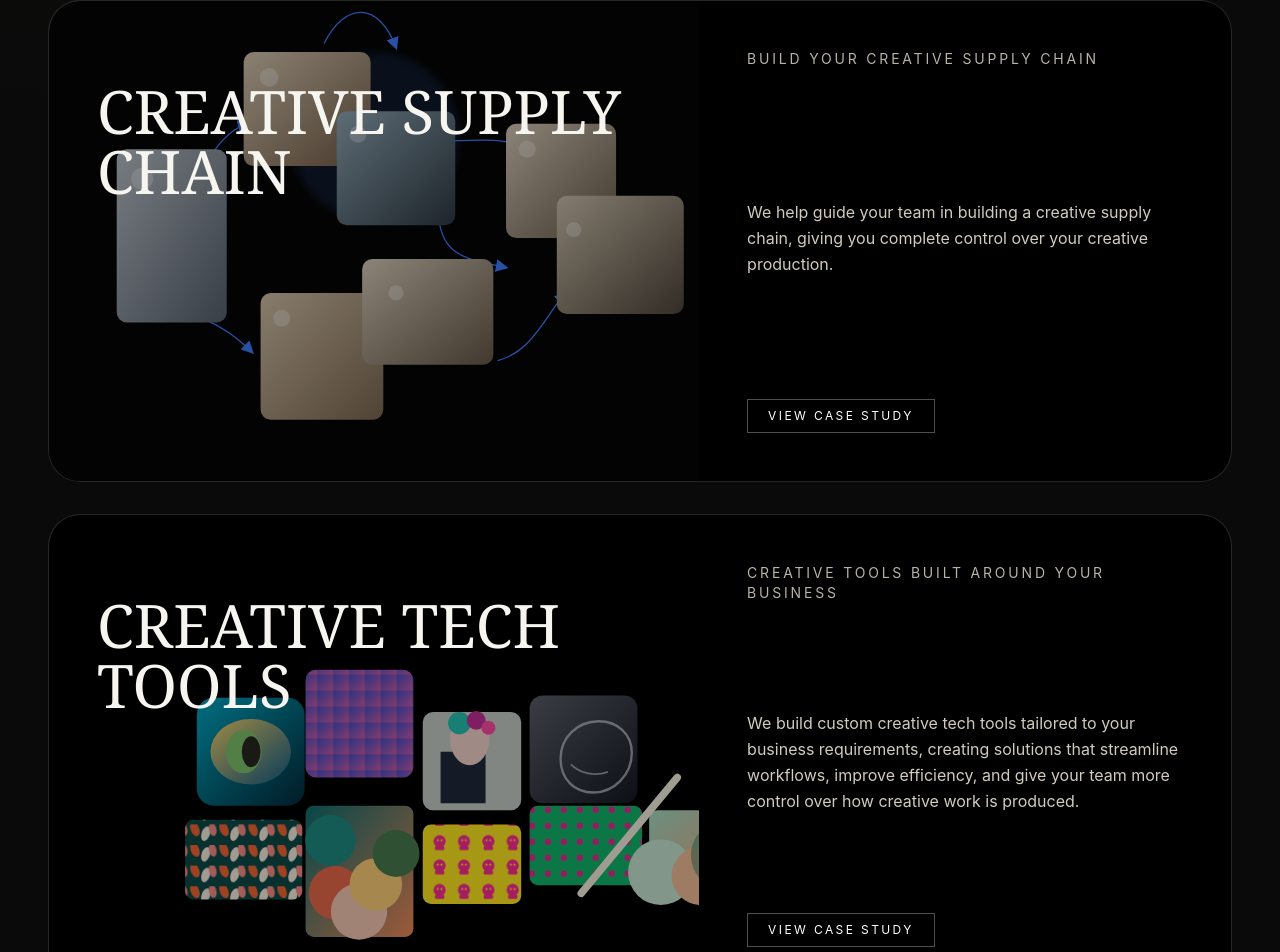
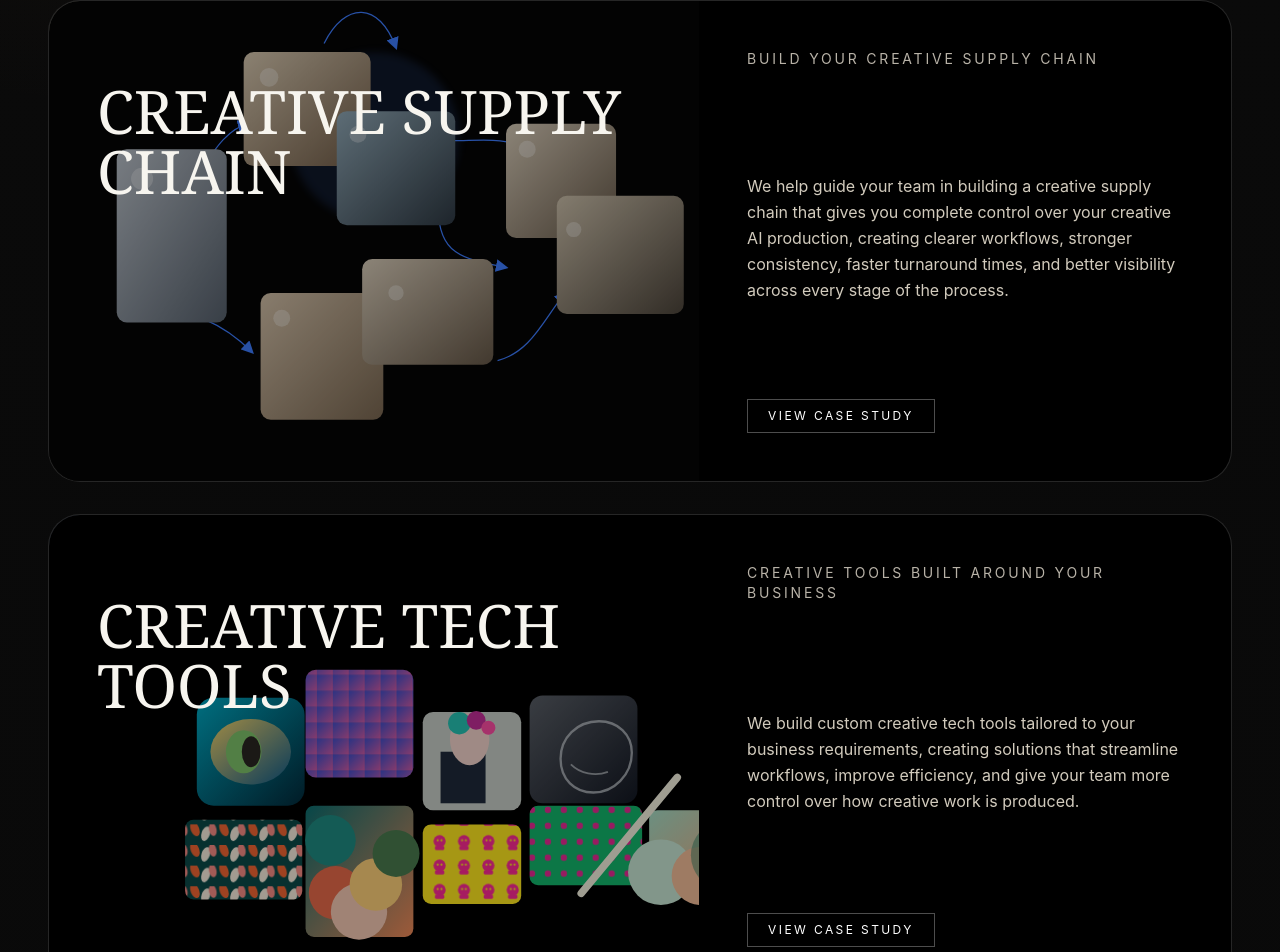
Before and after one commit to bulandun/CreateXDM, a Next.js app: page / in a window 1280 px wide. Shown: the part 2388-3340 px from the top of the page. Built offline with nearby package versions, Linux system fonts and the light colour scheme.

Commit message:
Update creative supply chain marketing copy

```diff
--- a/app/page.tsx
+++ b/app/page.tsx
@@ -34,7 +34,7 @@ const featuredWork = [
     type: "Multimodal input",
     stat: "Build Your Creative Supply Chain",
     summary:
-      "We help guide your team in building a creative supply chain, giving you complete control over your creative production.",
+      "We help guide your team in building a creative supply chain that gives you complete control over your creative AI production, creating clearer workflows, stronger consistency, faster turnaround times, and better visibility across every stage of the process.",
     tone: "from-[#8f8a7f] via-[#1e1d1b] to-[#090909]",
     mediaSrc: "/images/words-references-collage.svg",
     mediaAlt: "Collage of reference moments connected by arrows"
```
